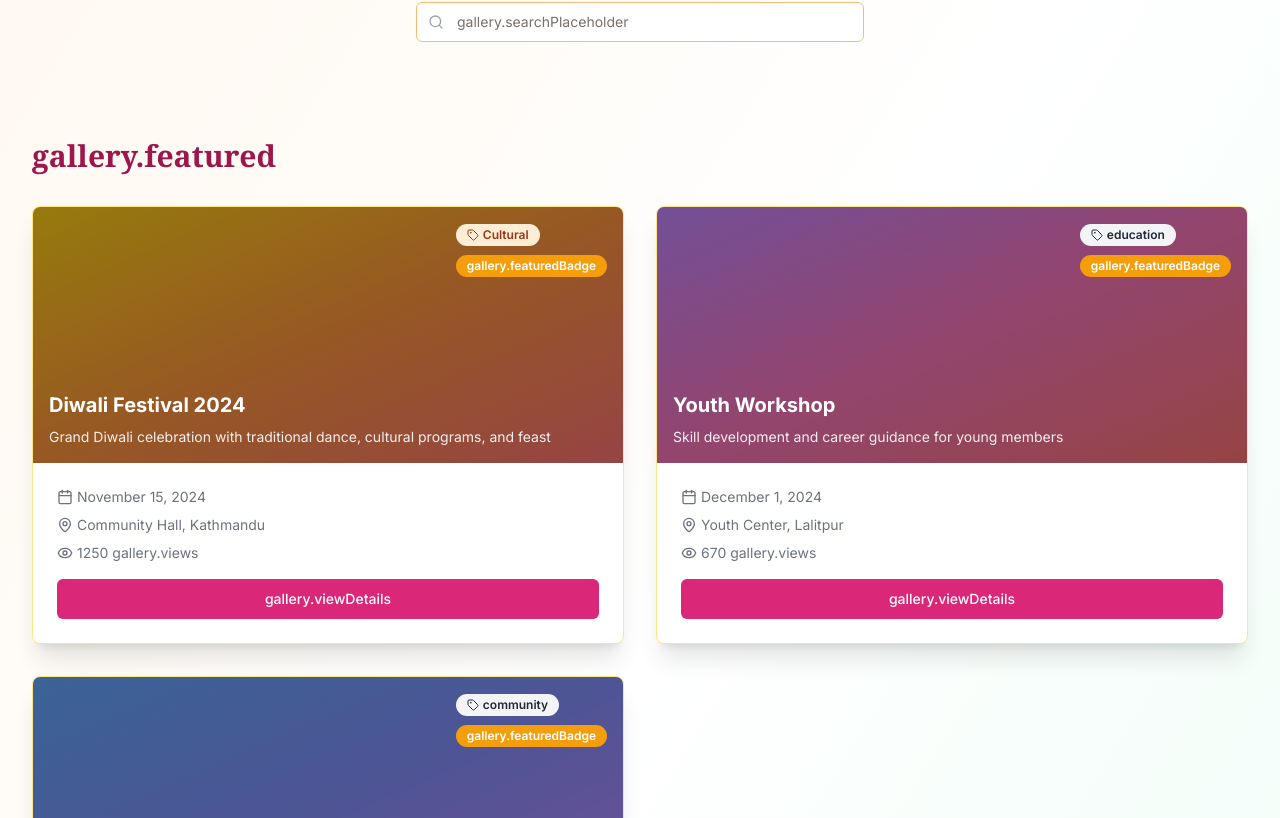
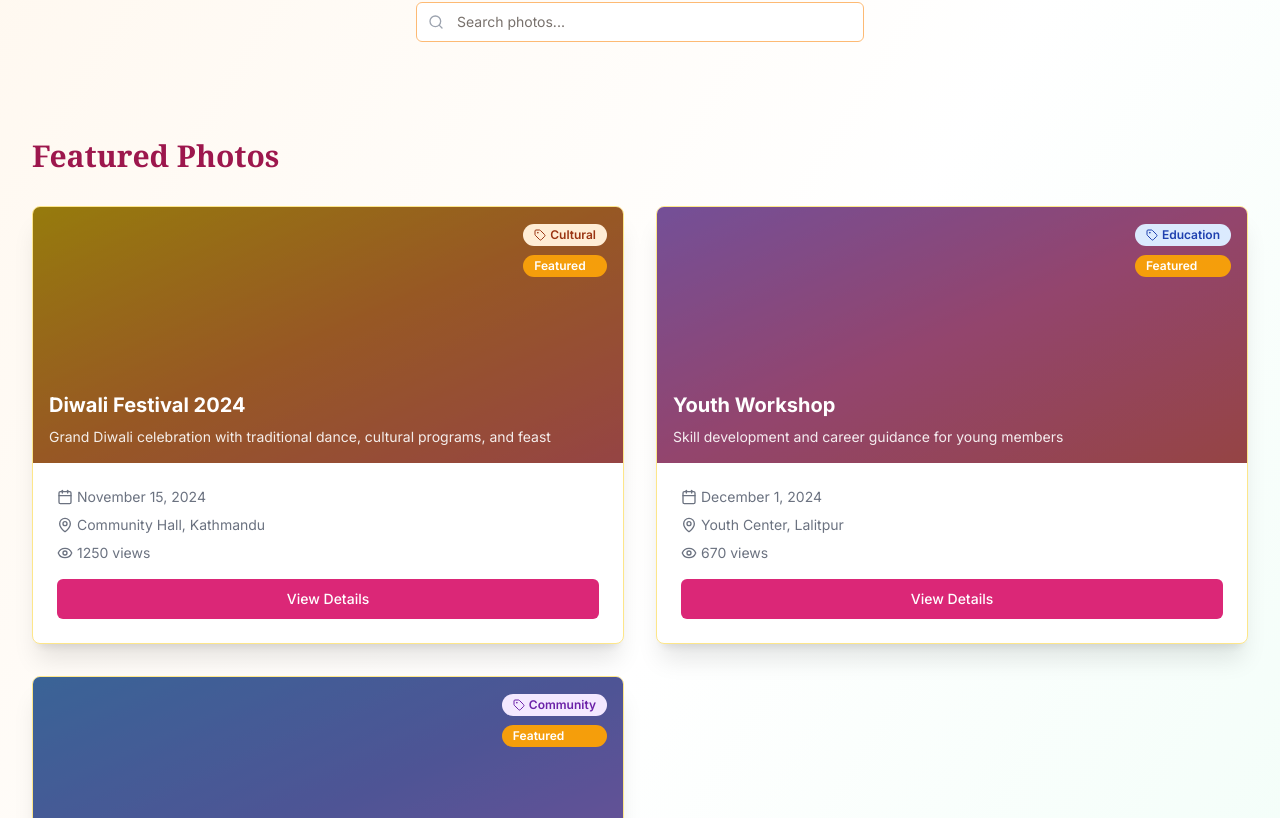
Before and after one commit to Aashu9019/nepal-agrawal-culture-hub, a React (Vite) app: page /gallery in a window 1280 px wide. Shown: the part 562-1380 px from the top of the page. Built offline with nearby package versions, Linux system fonts and the light colour scheme.

Commit message:
Fix: Implement gallery page language translation
The language translation was not working in the gallery page. This commit fixes the issue by integrating the language context and translations within the gallery page components.

```diff
--- a/src/contexts/LanguageContext.tsx
+++ b/src/contexts/LanguageContext.tsx
@@ -1,4 +1,3 @@
-
 import React, { createContext, useContext, useState, useEffect } from 'react';
 
 export type Language = 'en' | 'ne';
@@ -95,6 +94,14 @@ const translations = {
     'gallery.description': 'Capturing precious moments and cherished memories of our community events and celebrations',
     'gallery.clickToView': 'Click to View',
     'gallery.viewPhotos': 'View all {count} photos from this event',
+    'gallery.searchPlaceholder': 'Search photos...',
+    'gallery.featured': 'Featured Photos',
+    'gallery.featuredBadge': 'Featured',
+    'gallery.allPhotos': 'All Photos',
+    'gallery.views': 'views',
+    'gallery.viewDetails': 'View Details',
+    'gallery.viewPhoto': 'View Photo',
+    'gallery.noResults': 'No photos found matching your search.',
 
     // Contact Page
     'contact.title': 'Contact Us',
@@ -206,6 +213,14 @@ const translations = {
     'gallery.description': 'हाम्रो सामुदायिक कार्यक्रम र उत्सवहरूका बहुमूल्य क्षणहरू र प्रिय सम्झनाहरू कैद गर्दै',
     'gallery.clickToView': 'हेर्न क्लिक गर्नुहोस्',
     'gallery.viewPhotos': 'यस कार्यक्रमका सबै {count} तस्बिरहरू हेर्नुहोस्',
+    'gallery.searchPlaceholder': 'फोटोहरू खोज्नुहोस्...',
+    'gallery.featured': 'विशेष फोटोहरू',
+    'gallery.featuredBadge': 'विशेष',
+    'gallery.allPhotos': 'सबै फोटोहरू',
+    'gallery.views': 'हेराइ',
+    'gallery.viewDetails': 'विवरण हेर्नुहोस्',
+    'gallery.viewPhoto': 'फोटो हेर्नुहोस्',
+    'gallery.noResults': 'तपाईंको खोजसँग मेल खाने कुनै फोटो फेला परेन।',
 
     // Contact Page
     'contact.title': 'हामीसँग सम्पर्क गर्नुहोस्',
--- a/src/pages/Gallery.tsx
+++ b/src/pages/Gallery.tsx
@@ -86,7 +86,7 @@ const Gallery = () => {
     item.category.toLowerCase().includes(searchTerm.toLowerCase())
   );
 
-  const formatDate = (dateString: string) => {
+  const formatDate = (dateString) => {
     const date = new Date(dateString);
     return date.toLocaleDateString(language === 'en' ? 'en-US' : 'ne-NP', {
       year: 'numeric',
@@ -95,21 +95,25 @@ const Gallery = () => {
     });
   };
 
-  const getCategoryColor = (category: string) => {
+  const getCategoryColor = (category) => {
     switch (category) {
       case 'cultural': return 'bg-saffron-100 text-saffron-800';
       case 'service': return 'bg-emerald-100 text-emerald-800';
       case 'business': return 'bg-maroon-100 text-maroon-800';
+      case 'education': return 'bg-blue-100 text-blue-800';
+      case 'community': return 'bg-purple-100 text-purple-800';
       default: return 'bg-gray-100 text-gray-800';
     }
   };
 
-  const getCategoryLabel = (category: string) => {
+  const getCategoryLabel = (category) => {
     if (language === 'en') {
       switch (category) {
         case 'cultural': return 'Cultural';
         case 'service': return 'Service';
         case 'business': return 'Business';
+        case 'education': return 'Education';
+        case 'community': return 'Community';
         default: return category;
       }
     } else {
@@ -117,6 +121,8 @@ const Gallery = () => {
         case 'cultural': return 'सांस्कृतिक';
         case 'service': return 'सेवा';
         case 'business': return 'व्यापार';
+        case 'education': return 'शिक्षा';
+        case 'community': return 'समुदाय';
         default: return category;
       }
     }
```
